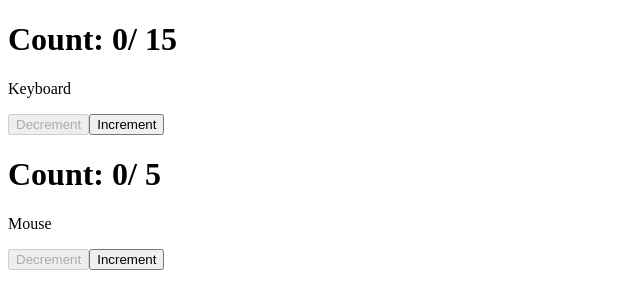
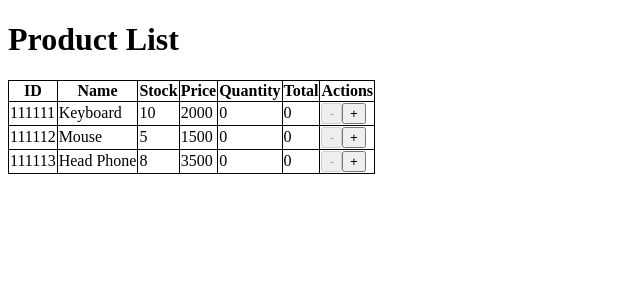
Before and after one commit to ariful-islam-dev/frontend-fullstack-army, a React (Vite) app: page / in a window 1280 px wide. Shown: the top 308 px of the page, without its empty margins (0-640 px from the left). Built offline with nearby package versions, Linux system fonts and the light colour scheme.

Commit message:
react props and state done

```diff
--- /dev/null
+++ b/src/App.css
@@ -0,0 +1,6 @@
+table,
+th,
+td {
+  border: 1px solid black;
+  border-collapse: collapse;
+}
--- a/src/App.jsx
+++ b/src/App.jsx
@@ -1,99 +1,121 @@
-/**
- * Any function that return a JSX is a function component in React
- * - Name must be capital
- * - React return a piece of HTML(JSX)
- * - It always accept an Object as an argument
- * - We can't call or invoke this function
- * -  We have user the component as a html tag
- *
- * Anything that is dynamic can be dynamic using props
- */
+import React, { useState } from "react";
+import "./App.css";
 
-import { useState } from "react";
+const productList = [
+  {
+    id: "111111",
+    name: "Keyboard",
+    stock: 10,
+    price: 2000,
+  },
+  {
+    id: "111112",
+    name: "Mouse",
+    stock: 5,
+    price: 1500,
+  },
+  {
+    id: "111113",
+    name: "Head Phone",
+    stock: 8,
+    price: 3500,
+  },
+];
 
-// const ListItem = (props) => (
-//   <li style={{ listStyleType: "none", display: "flex", alignItems: "center" }}>
-//     <input type="checkbox" name="" id="" checked={props.check} />
-//     <p>
-//       {props.title}
-//       <span>{props.children}</span>
-//     </p>
-//     <button style={{ marginLeft: "auto" }}>Delete</button>
-//   </li>
-// );
-
-// const taskList = [
-//   { id: 1, text: "Title -1", checked: false },
-//   { id: 2, text: "Title -2", checked: false },
-//   { id: 3, text: "Title -3", checked: false },
-//   { id: 4, text: "Title -4", checked: true },
-//   { id: 5, text: "Title -5", checked: false },
-//   { id: 6, text: "Title -6", checked: false },
-//   { id: 7, text: "Title -7", checked: true },
-//   { id: 8, text: "Title -8", checked: false },
-//   { id: 9, text: "Title -9", checked: true },
-//   { id: 10, text: "Title -10", checked: false },
-//   { id: 11, text: "Title -11", checked: false },
-// ];
-
-// const taskLi = taskList.map((item) => {
-//   const li = document.createElement("li");
-//   li.text = item.text;
-// });
-
-// const App = (props) => {
-//   return (
-//     <div>
-//       <ul>
-//         {taskList.map((item) => (
-//           <ListItem
-//             key={item.id}
-//             title={item.text}
-//             check={item.checked}
-//           ></ListItem>
-//         ))}
-//       </ul>
-//     </div>
-//   );
-// };
-
-const ProductListItem = ({ productName, stock }) => {
-  const [count, setCount] = useState(0);
-
-  // let count = 0;
-
-  const increment = () => {
-    if (count < stock) {
-      setCount(count + 1);
-    }
-  };
-  const decrement = () => {
-    if (count > 0) {
-      setCount(count - 1);
-    }
-  };
+const TableRow = ({
+  id,
+  name,
+  stock,
+  price,
+  quantity,
+  total,
+  increment,
+  decrement,
+}) => {
   return (
-    <div>
-      <h1>
-        Count: {count}/ {stock}
-      </h1>
-      <p>{productName}</p>
-      <button onClick={decrement} disabled={count === 0}>
-        Decrement
-      </button>
-
-      <button onClick={increment} disabled={count === stock}>
-        Increment
-      </button>
-    </div>
+    <tr>
+      <td>{id}</td>
+      <td>{name}</td>
+      <td>{stock}</td>
+      <td>{price}</td>
+      <td>{quantity}</td>
+      <td>{total}</td>
+      <td>
+        <button disabled={quantity === 0} onClick={() => decrement(id)}>
+          -
+        </button>
+        <button disabled={quantity === stock} onClick={() => increment(id)}>
+          +
+        </button>
+      </td>
+    </tr>
   );
 };
 
 const App = () => {
+  const [products, setProduct] = useState(
+    productList.map((item) => ({ ...item, quantity: 0, total: 0 }))
+  );
+
+  const incrementQuantity = (id) => {
+    setProduct(
+      products.map((product) => {
+        if (id === product.id && product.stock > product.quantity) {
+          product.quantity++;
+          product.total = product.quantity * product.price;
+        }
+        return product;
+      })
+    );
+  };
+
+  const decrementQuantity = (id) => {
+    setProduct(
+      products.map((product) => {
+        if (id === product.id && product.quantity > 0) {
+          product.quantity--;
+          product.total = product.quantity * product.price;
+        }
+        return product;
+      })
+    );
+  };
+  const total = products.reduce((acc, cur) => acc + cur.total, 0);
+
   return (
     <div>
-      <ProductListItem productName="Keyboard" stock={15} />
-      <ProductListItem productName="Mouse" stock={5} />
+      <h1>Product List</h1>
+      <table>
+        <thead>
+          <tr>
+            <th>ID</th>
+            <th>Name</th>
+            <th>Stock</th>
+            <th>Price</th>
+            <th>Quantity</th>
+            <th>Total</th>
+            <th>Actions</th>
+          </tr>
+        </thead>
+        <tbody>
+          {products.map((item) => (
+            <TableRow
+              {...item}
+              key={item.id}
+              increment={incrementQuantity}
+              decrement={decrementQuantity}
+            />
+          ))}
+        </tbody>
+        {total > 0 && (
+          <tfoot>
+            <tr>
+              <td colSpan={6}>Total Price: </td>
+              <td>{total}</td>
+            </tr>
+          </tfoot>
+        )}
+      </table>
     </div>
   );
 };
```
